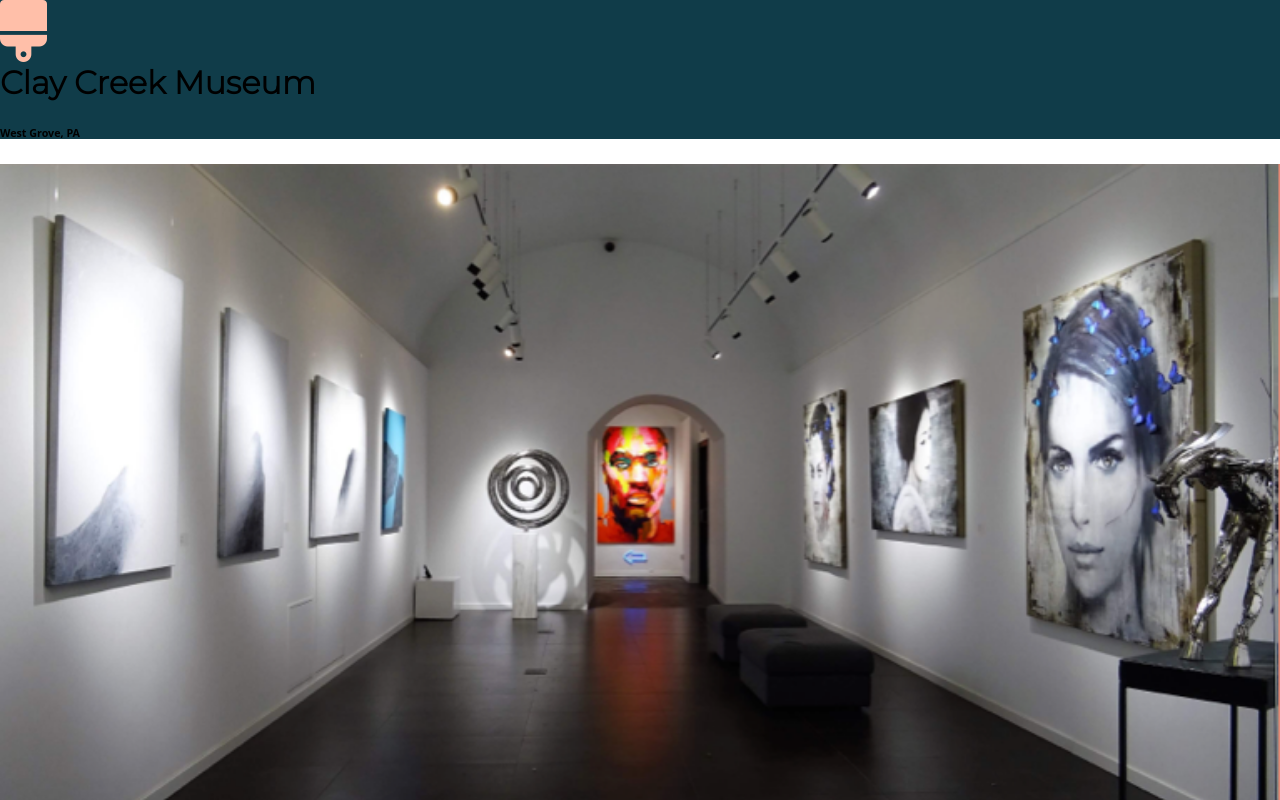
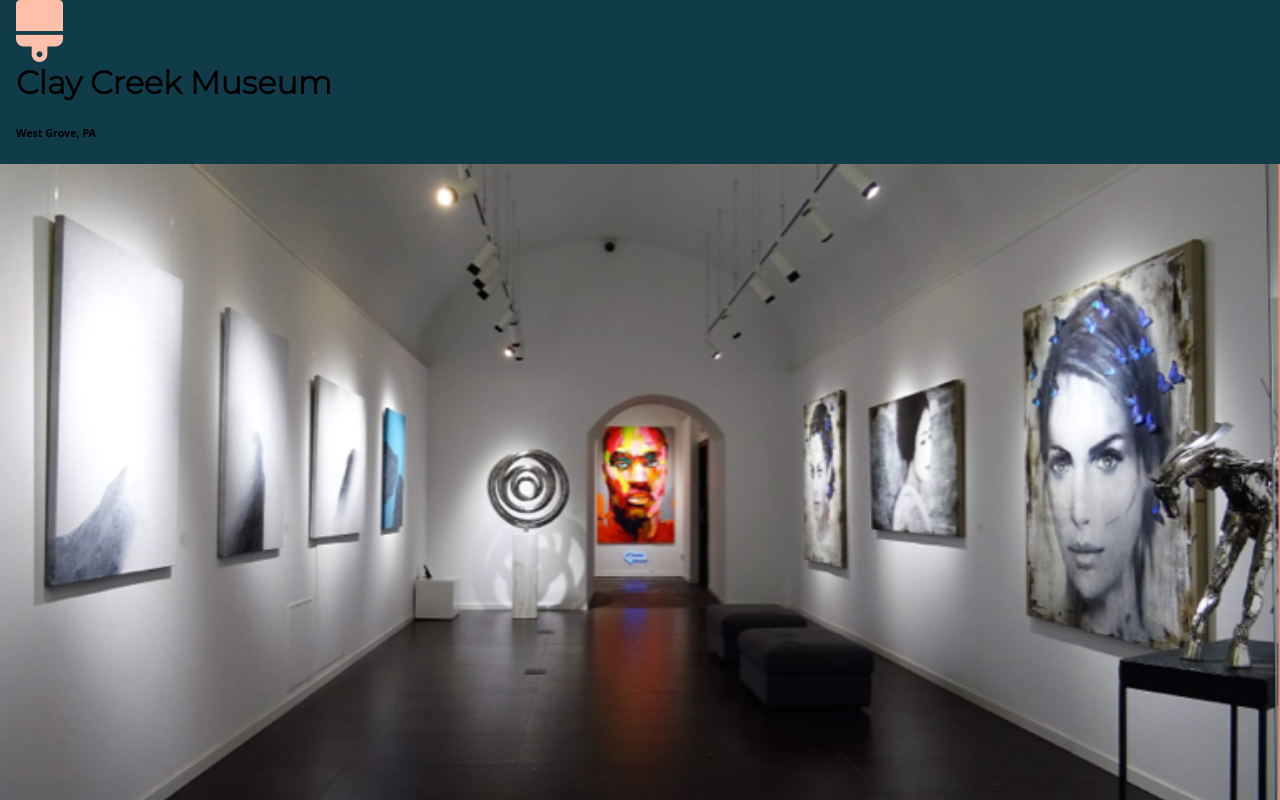
Before and after one commit to CeciFralick/HomeworkW3, a plain HTML site: page deploy/index.html in a window 1280 px wide. Shown: the top 800 px of the page. Drawn offline with nearby package versions, Linux system fonts and the light colour scheme.

Commit message:
Dear Maria Count Me In
adding rules to footer and header and margins and padding

```diff
--- a/deploy/index.html
+++ b/deploy/index.html
@@ -19,6 +19,7 @@
 
 <body>
     <header>
+    <div>
         <aside></aside>
         <ul>
             <li>
@@ -28,6 +29,7 @@
             <h1>Clay Creek Museum</h1>
             <h6>West Grove, PA</h6>
         <nav></nav>
+    </div>
     </header>
     <section id = "section-1">
             <div id = "hero image">
@@ -120,6 +122,7 @@
                         </section>
 
                             <footer>
+                            <div>
                             </article>
                                 <h1>Locations</h1>
                                 <ul>
@@ -191,6 +194,7 @@
                                     </li>
                                 </ul>
                                 <h3>Newsletter Sign Up</h3>
+                            </div>
                             </footer>
      <!-- jQuery -->
                                  <script src="https://ajax.googleapis.com/ajax/libs/jquery/3.4.1/jquery.min.js"></script>
--- a/dev/scss/base/_base.scss
+++ b/dev/scss/base/_base.scss
@@ -90,3 +90,11 @@ font-family: 'Montserrat', sans-serif;
     display: inline-block;
     font-size: 16px;
   }
+
+  ul {
+    margin: 0;
+    padding: 0;
+    li {
+      list-style: none;
+    }
+  }
--- a/dev/scss/layout/_footer.scss
+++ b/dev/scss/layout/_footer.scss
@@ -4,3 +4,12 @@
 footer {
     background-color: #103c49;
   }
+
+  footer {
+      display: grid;
+      grid-template-columns: 16px auto 16px;
+      grid-template-areas: ". footer .";
+      >div {
+          grid-area: footer;
+      }
+  }
--- a/dev/scss/layout/_header.scss
+++ b/dev/scss/layout/_header.scss
@@ -4,3 +4,12 @@
 header {
     background-color: #103c49;
   }
+
+header{
+  display: grid;
+      grid-template-columns: 16px auto 16px;
+      grid-template-areas: ". header .";
+      >div {
+          grid-area: header;
+      }
+    }
```
Also changed, not shown: deploy/css/styles.css, 2 other files.
